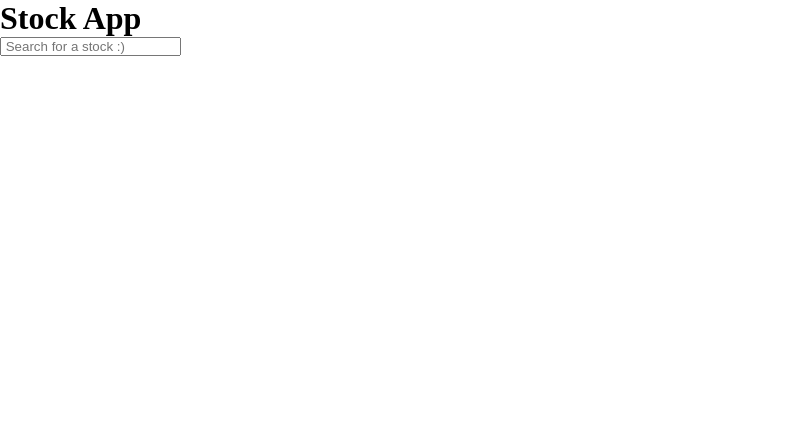
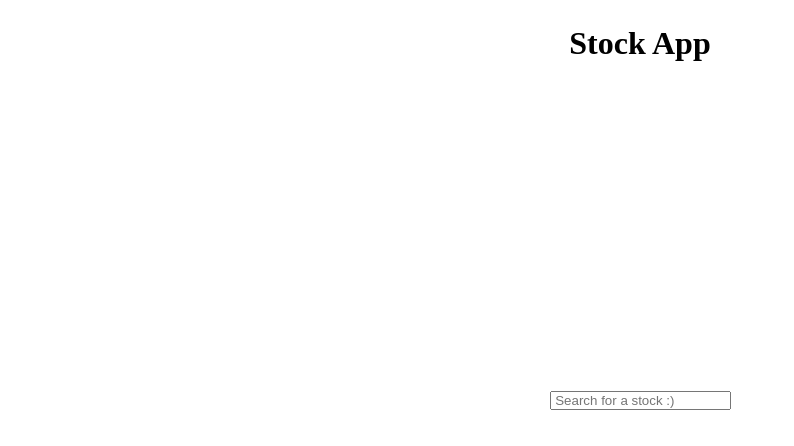
Before and after one commit to chillcs/js-stock-app-api, a plain HTML site: page index.html in a window 1280 px wide. Shown: the whole page, without its empty margins (0-794 px from the left). Drawn offline with Linux system fonts and the light colour scheme.

Commit message:
header and layout

```diff
--- a/index.html
+++ b/index.html
@@ -9,9 +9,13 @@
    <title>Stock App</title>
 </head>
 <body>
-   <h1>Stock App</h1>
-   <form id="search">
-		<input id="input" placeholder=" Search for a stock :)" type="text">
-	</form>
+   <div class="header">
+      <h1>Stock App</h1>
+   </div>
+   <div class="search-box">
+      <form id="search">
+         <input id="input" placeholder=" Search for a stock :)" type="text">
+      </form>
+   </div>
 </body>
 </html>
--- a/script.js
+++ b/script.js
@@ -8,6 +8,7 @@ function searchData(e) {
 	var xhttp = new XMLHttpRequest();
 	xhttp.onreadystatechange = function () {
 		if (this.readyState == 4 && this.status == 200) {
+			//
 			var response = JSON.parse(xhttp.responseText);
 			var stockData = response;
 			console.log(stockData);
--- a/style.css
+++ b/style.css
@@ -3,3 +3,25 @@
 	margin: 0;
 	padding: 0;
 }
+
+body {
+	position: relative;
+}
+
+.header {
+	text-align: center;
+	padding: 25px;
+	z-index: 5;
+}
+
+.search-box {
+	position: absolute;
+	top: 0;
+	left: 0;
+	height: 100vh;
+	width: 100vw;
+	display: flex;
+	align-items: center;
+	justify-content: center;
+	z-index: -5;
+}
```
